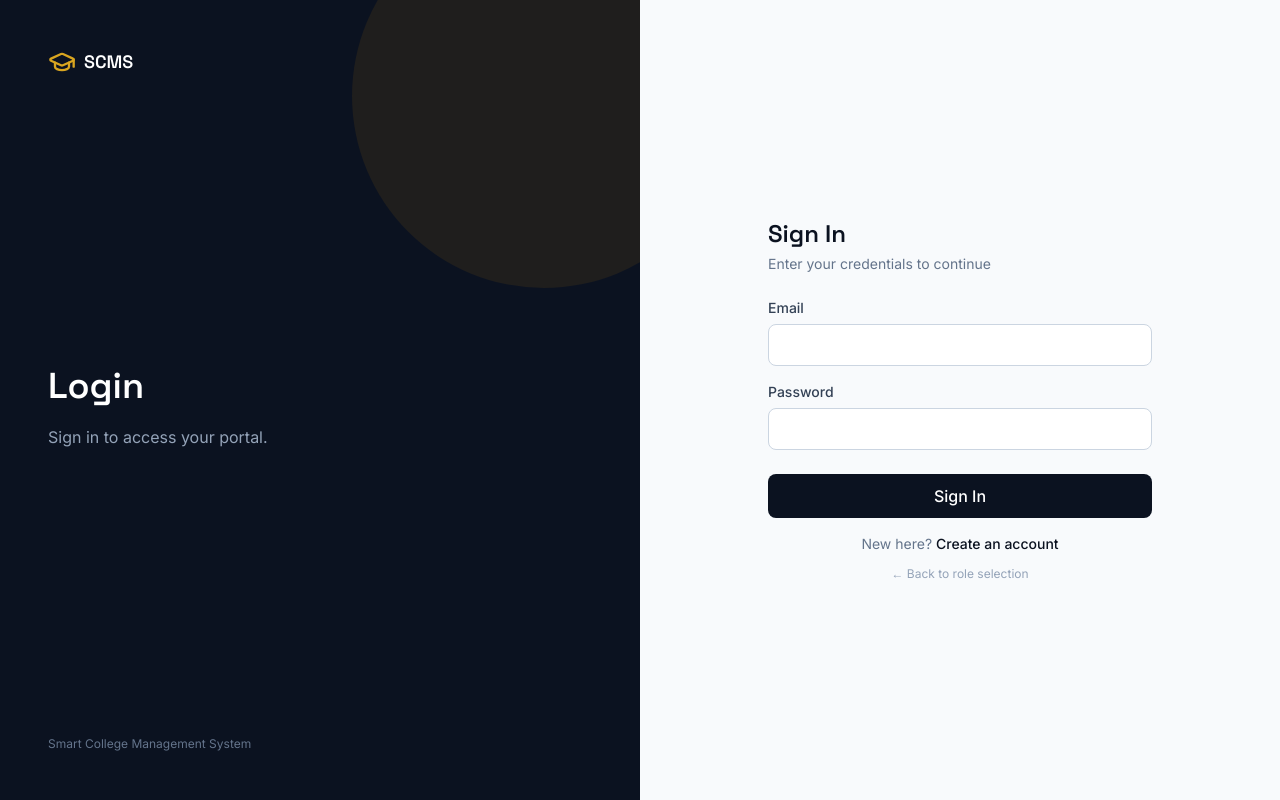
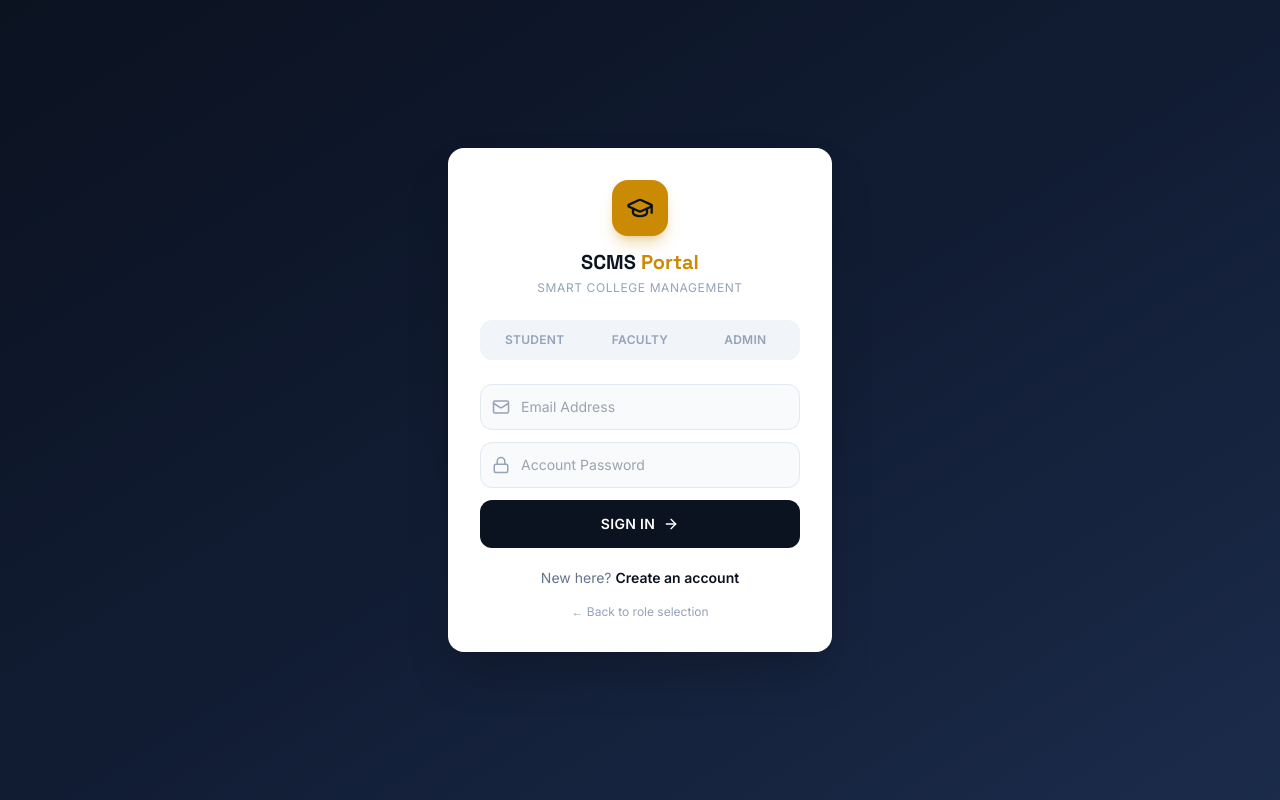
Before and after one commit to chandrup979-stack/college-management-system--2-, a React (Vite) app in the folder college-management-system/frontend/: page /login/1 in a window 1280 px wide. Built offline with nearby package versions, Linux system fonts and the light colour scheme; no server answers.

Commit message:
Redesign login page with role tabs

```diff
--- a/college-management-system/frontend/src/pages/Login.jsx
+++ b/college-management-system/frontend/src/pages/Login.jsx
@@ -2,7 +2,13 @@ import { useState } from "react";
 import { useNavigate, useParams, Link } from "react-router-dom";
 import api from "../services/api";
 import { useAuth } from "../context/AuthContext";
-import { GraduationCap } from "lucide-react";
+import { GraduationCap, Mail, Lock, ArrowRight } from "lucide-react";
+
+const roleTabs = [
+  { key: "student", label: "Student" },
+  { key: "faculty", label: "Faculty" },
+  { key: "admin", label: "Admin" },
+];
 
 const roleLabels = { student: "Student", faculty: "Faculty", admin: "Admin" };
 
@@ -11,22 +17,17 @@ const Login = () => {
   const [email, setEmail] = useState("");
   const [password, setPassword] = useState("");
   const [error, setError] = useState("");
-  const { login, logout } = useAuth();
+  const { login } = useAuth();
   const navigate = useNavigate();
 
   const handleSubmit = async (e) => {
     e.preventDefault();
     setError("");
-    const loginPattern = /@kprcas\.ac\.in$/i;
-    if (!loginPattern.test(String(email || "").trim())) {
-      setError("Login allowed only for @kprcas.ac.in email addresses");
-      return;
-    }
     try {
       const { data } = await api.post("/auth/login", { email, password });
 
       if (data.role !== role) {
-        setError(`This account is not a ${roleLabels[role]} account. Please use the correct login page.`);
+        setError(`This account is not a ${roleLabels[role]} account. Please use the correct tab.`);
         return;
       }
 
@@ -38,30 +39,38 @@ const Login = () => {
   };
 
   return (
-    <div className="min-h-screen flex">
-      <div className="hidden lg:flex lg:w-1/2 bg-ink-900 text-white flex-col justify-between p-12 relative overflow-hidden">
-        <div className="absolute -right-24 -top-24 w-96 h-96 rounded-full bg-gold-500/10" />
-        <div className="flex items-center gap-2 relative z-10">
-          <GraduationCap className="text-gold-400" size={28} />
-          <span className="font-display font-semibold text-lg">SCMS</span>
+    <div className="min-h-screen flex items-center justify-center bg-gradient-to-br from-ink-900 via-ink-800 to-ink-700 p-6">
+      <div className="w-full max-w-sm bg-white rounded-2xl shadow-2xl p-8">
+        {/* Logo + branding */}
+        <div className="flex flex-col items-center mb-6">
+          <div className="w-14 h-14 rounded-2xl bg-gold-500 flex items-center justify-center mb-3 shadow-lg shadow-gold-500/30">
+            <GraduationCap className="text-ink-900" size={28} />
           </div>
-        <div className="relative z-10">
-          <h1 className="font-display text-4xl font-semibold leading-tight mb-4">
-            {roleLabels[role]} Login
+          <h1 className="font-display text-xl font-bold text-ink-900">
+            <span className="text-ink-900">SCMS</span>{" "}
+            <span className="text-gold-500">Portal</span>
           </h1>
-          <p className="text-slate-400 max-w-sm">
-            Sign in to access your {roleLabels[role]?.toLowerCase()} portal.
+          <p className="text-xs tracking-wider text-slate-400 mt-1">
+            SMART COLLEGE MANAGEMENT
           </p>
         </div>
-        <p className="text-xs text-slate-500 relative z-10">Smart College Management System</p>
+
+        {/* Role tabs */}
+        <div className="grid grid-cols-3 gap-1 bg-slate-100 rounded-xl p-1 mb-6">
+          {roleTabs.map((t) => (
+            <Link
+              key={t.key}
+              to={`/login/${t.key}`}
+              className={`text-center text-xs font-semibold uppercase tracking-wide py-2 rounded-lg transition ${
+                role === t.key
+                  ? "bg-white text-ink-900 shadow-sm"
+                  : "text-slate-400 hover:text-slate-600"
+              }`}
+            >
+              {t.label}
+            </Link>
+          ))}
         </div>
-
-      <div className="flex-1 flex items-center justify-center bg-slate-50 p-6">
-        <form onSubmit={handleSubmit} className="w-full max-w-sm">
-          <h2 className="font-display text-2xl font-semibold text-ink-900 mb-1">
-            {roleLabels[role]} Sign In
-          </h2>
-          <p className="text-slate-500 text-sm mb-6">Enter your credentials to continue</p>
 
         {error && (
           <p className="bg-red-50 text-red-700 text-sm px-3 py-2 rounded-lg mb-4 border border-red-100">
@@ -69,40 +78,52 @@ const Login = () => {
           </p>
         )}
 
-          <label className="block text-sm font-medium text-slate-700 mb-1.5">Email</label>
+        <form onSubmit={handleSubmit} className="space-y-3">
+          <div className="relative">
+            <Mail className="absolute left-3 top-1/2 -translate-y-1/2 text-slate-400" size={18} />
             <input
               type="email"
+              placeholder="Email Address"
               value={email}
               onChange={(e) => setEmail(e.target.value)}
               required
-            className="w-full border border-slate-300 rounded-lg px-3.5 py-2.5 mb-4 text-sm focus:outline-none focus:ring-2 focus:ring-gold-400 focus:border-gold-400 transition"
+              className="w-full bg-slate-50 border border-slate-200 rounded-xl pl-10 pr-3 py-3 text-sm focus:outline-none focus:ring-2 focus:ring-gold-400 focus:border-gold-400 transition"
             />
+          </div>
 
-          <label className="block text-sm font-medium text-slate-700 mb-1.5">Password</label>
+          <div className="relative">
+            <Lock className="absolute left-3 top-1/2 -translate-y-1/2 text-slate-400" size={18} />
             <input
               type="password"
+              placeholder="Account Password"
               value={password}
               onChange={(e) => setPassword(e.target.value)}
               required
-            className="w-full border border-slate-300 rounded-lg px-3.5 py-2.5 mb-6 text-sm focus:outline-none focus:ring-2 focus:ring-gold-400 focus:border-gold-400 transition"
+              className="w-full bg-slate-50 border border-slate-200 rounded-xl pl-10 pr-3 py-3 text-sm focus:outline-none focus:ring-2 focus:ring-gold-400 focus:border-gold-400 transition"
             />
+          </div>
 
-          <button type="submit" className="w-full bg-ink-900 hover:bg-ink-800 text-white font-medium py-2.5 rounded-lg transition mb-4">
+          <button
+            type="submit"
+            className="w-full flex items-center justify-center gap-2 bg-ink-900 hover:bg-ink-800 text-white font-semibold text-sm uppercase tracking-wide py-3.5 rounded-xl transition mt-2"
+          >
             Sign In
+            <ArrowRight size={16} />
           </button>
+        </form>
 
         {role !== "admin" && (
-            <p className="text-sm text-slate-500 text-center">
+          <p className="text-sm text-slate-500 text-center mt-5">
             New here?{" "}
-              <Link to={`/register/${role}`} className="text-ink-900 font-medium hover:underline">
+            <Link to={`/register/${role}`} className="text-ink-900 font-semibold hover:underline">
               Create an account
             </Link>
           </p>
         )}
-          <p className="text-xs text-slate-400 text-center mt-3">
+
+        <p className="text-xs text-slate-400 text-center mt-4">
           <Link to="/" className="hover:underline">← Back to role selection</Link>
         </p>
-        </form>
       </div>
     </div>
   );
```
Lines whose indentation alone changed are shown as unchanged.
